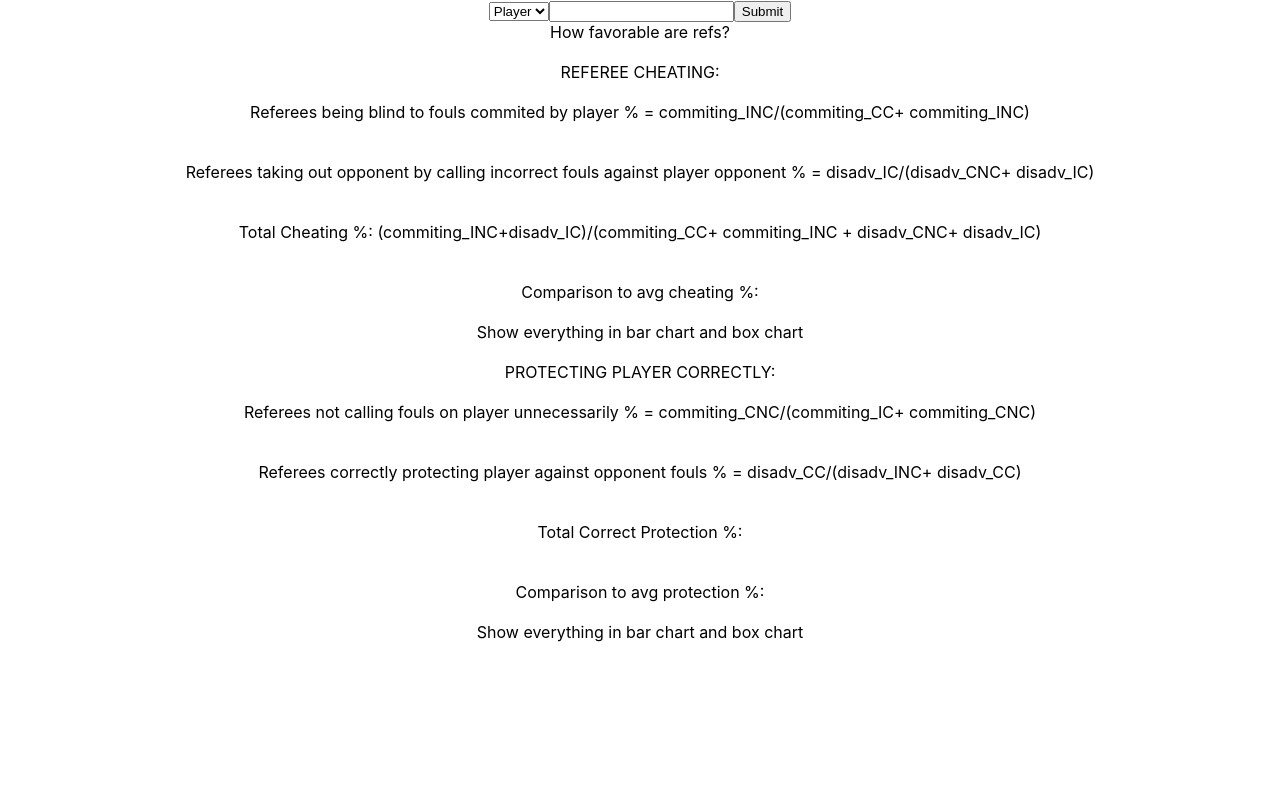
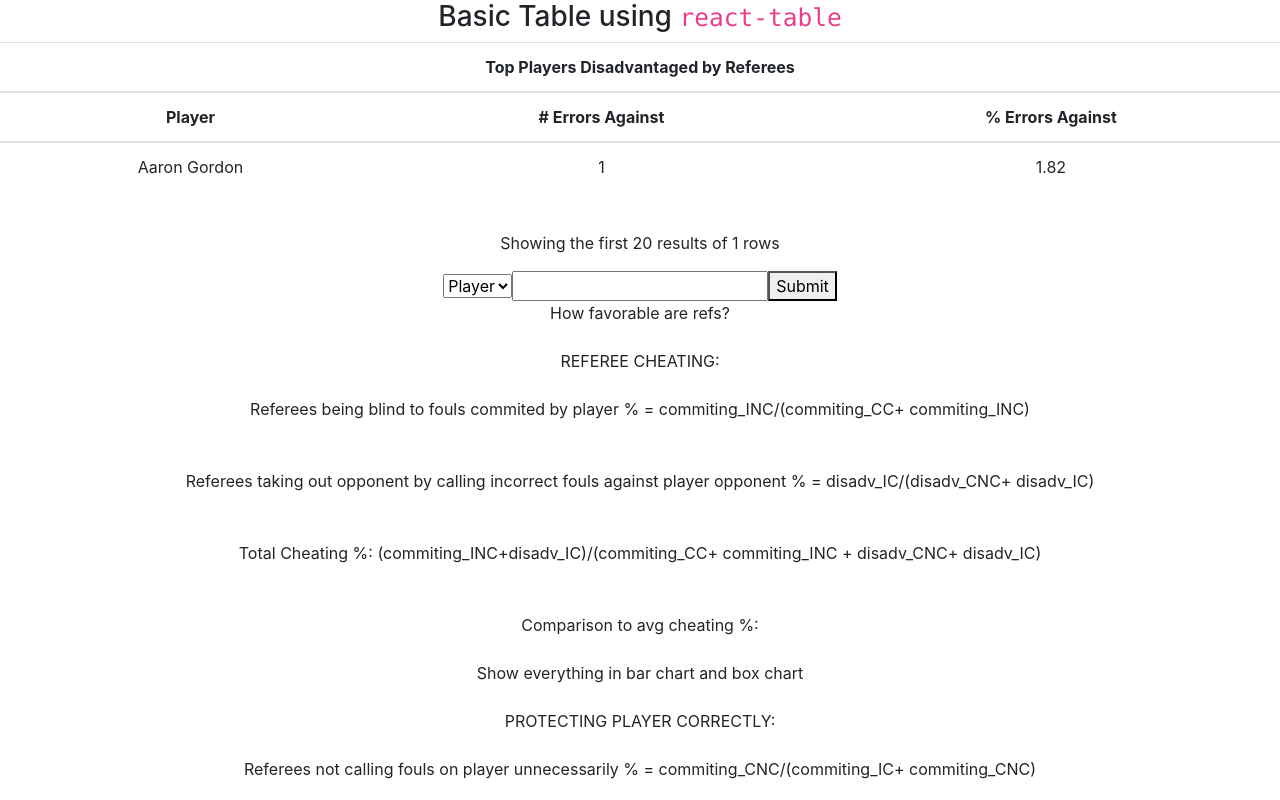
Before and after one commit to sanmesh1/nba_call_evaluation_GoogleAppEngine_website, a React (Create React App) app in the folder react_frontend/: page / in a window 1280 px wide. Shown: the top 800 px of the page. Built offline with nearby package versions, Linux system fonts and the light colour scheme.

Commit message:
got table with sorting done. need to add pagination and filtering

```diff
--- a/react_frontend/package.json
+++ b/react_frontend/package.json
@@ -6,9 +6,11 @@
     "@testing-library/jest-dom": "^5.11.4",
     "@testing-library/react": "^11.1.0",
     "@testing-library/user-event": "^12.1.10",
+    "bootstrap": "^4.5.3",
     "react": "^17.0.1",
     "react-dom": "^17.0.1",
     "react-scripts": "4.0.1",
+    "react-table": "^7.6.2",
     "web-vitals": "^0.2.4"
   },
   "scripts": {
--- a/react_frontend/src/App.js
+++ b/react_frontend/src/App.js
@@ -1,12 +1,28 @@
 import React, {Component} from 'react';
 import logo from './logo.svg';
 import './App.css';
+import SortingTableComponent from './components/basic.table';
+
 
 class RefereeingUI extends React.Component {
 	constructor(props){
 		super(props);
 		this.state = {
-			jsonOutputObject:null,
+			jsonOutputObject: [{
+				"Committing_CC": 0,
+				"Committing_CNC": 0,
+				"Committing_IC": 0,
+				"Committing_INC": 2,
+				"Disadvantaged_CC": 9,
+				"Disadvantaged_CNC": 16,
+				"Disadvantaged_IC": 1,
+				"Disadvantaged_INC": 1,
+				"PlayerName": "Aaron Gordon",
+				"num_errors_against": 1,
+				"num_errors_in_favor": 3,
+				"percent_errors_against": 1.82,
+				"percent_errors_in_favor": 5.45
+			}],
 			counter: 0,
 			teamOrPlayer: "Player",
 			teamOrPlayerName: "",
@@ -25,7 +41,7 @@ class RefereeingUI extends React.Component {
 		this.setState({teamOrPlayer: event.target.value});
 	}
 	callApi(){
-		const apiUrl = 'https://original-spider-273806.ue.r.appspot.com/get_data';
+		const apiUrl = 'https://original-spider-273806.ue.r.appspot.com/get_player_referee_accuracies_data';
 		fetch(apiUrl)
 		.then((response) =>
 		response.json()
@@ -34,8 +50,8 @@ class RefereeingUI extends React.Component {
 			console.log('This is your data', data);
 			console.log(typeof data);
 			console.log(Object.getOwnPropertyNames(data));
-			console.log(data[0].gameId);
-			console.log(typeof data[0].gameId);
+			// console.log(data[0].gameId);
+			// console.log(typeof data[0].gameId);
 			this.setState({jsonOutputObject: data,
 			counter: this.state.counter+1,
 			});
@@ -45,6 +61,10 @@ class RefereeingUI extends React.Component {
   render() {
 	return (
 		<div className="Parent">
+			<div className="table">
+				<h3>Basic Table using <code>react-table</code></h3>
+				<SortingTableComponent data={this.state.jsonOutputObject}/>
+			</div>
 			<div className="RefereeingInput">
 				{/*
 				<h1> {this.state.text} </h1>
--- /dev/null
+++ b/react_frontend/src/components/basic.table.js
@@ -0,0 +1,168 @@
+// src/components/sorting.table.js
+import React from "react";
+
+import { useTable, useSortBy } from 'react-table'
+import 'bootstrap/dist/css/bootstrap.min.css';
+
+function Table({ columns, data }) {
+    // Use the state and functions returned from useTable to build your UI
+    const {
+        getTableProps,
+        getTableBodyProps,
+        headerGroups,
+        rows,
+        prepareRow,
+    } = useTable(
+        {
+            columns,
+            data,
+        },
+        useSortBy
+    )
+
+    // Render the UI for your table
+    return (
+        <div>
+            <table className="table" {...getTableProps()}>
+                <thead>
+                    {headerGroups.map(headerGroup => (
+                        <tr {...headerGroup.getHeaderGroupProps()}>
+                            {headerGroup.headers.map(column => (
+                                // Add the sorting props to control sorting. For this example
+                                // we can add them into the header props
+                                <th {...column.getHeaderProps(column.getSortByToggleProps())}>
+                                    {column.render('Header')}
+                                    {/* Add a sort direction indicator */}
+                                    <span>
+                                        {column.isSorted
+                                            ? column.isSortedDesc
+                                                ? ' '
+                                                : ' '
+                                            : ''}
+                                    </span>
+                                </th>
+                            ))}
+                        </tr>
+                    ))}
+                </thead>
+                <tbody {...getTableBodyProps()}>
+                    {rows.map(
+                        (row, i) => {
+                            prepareRow(row);
+                            return (
+                                <tr {...row.getRowProps()}>
+                                    {row.cells.map(cell => {
+                                        return (
+                                            <td {...cell.getCellProps()}>{cell.render('Cell')}</td>
+                                        )
+                                    })}
+                                </tr>
+                            )
+                        }
+                    )}
+                </tbody>
+            </table>
+            <br />
+            <div>Showing the first 20 results of {rows.length} rows</div>
+        </div >
+    )
+}
+
+function SortingTableComponent({ data }) {
+    const columns = React.useMemo(
+        () => [
+            {
+                Header: 'Top Players Disadvantaged by Referees',
+                columns: [
+                    {
+                        Header: 'Player',
+                        accessor: 'PlayerName',
+                    },
+					{
+                        Header: '# Errors Against',
+                        accessor: 'num_errors_against',
+                    },
+                    {
+                        Header: '% Errors Against',
+                        accessor: 'percent_errors_against',
+                    },
+                ],
+            },
+        ],
+        []
+    )
+
+    // const data = [
+        // {
+            // "firstName": "committee-c15dw",
+            // "lastName": "editor-ktsjo",
+            // "age": 3,
+            // "visits": 46,
+            // "progress": 75,
+            // "status": "relationship"
+        // },
+        // {
+            // "firstName": "midnight-wad0y",
+            // "lastName": "data-7h4xf",
+            // "age": 1,
+            // "visits": 56,
+            // "progress": 15,
+            // "status": "complicated"
+        // },
+        // {
+            // "firstName": "tree-sbdb0",
+            // "lastName": "friendship-w8535",
+            // "age": 1,
+            // "visits": 45,
+            // "progress": 66,
+            // "status": "single"
+        // },
+        // {
+            // "firstName": "chin-borr8",
+            // "lastName": "shirt-zox8m",
+            // "age": 0,
+            // "visits": 25,
+            // "progress": 67,
+            // "status": "complicated"
+        // },
+        // {
+            // "firstName": "women-83ef0",
+            // "lastName": "chalk-e8xbk",
+            // "age": 9,
+            // "visits": 28,
+            // "progress": 23,
+            // "status": "relationship"
+        // },
+        // {
+            // "firstName": "women-83ef0",
+            // "lastName": "chalk-e8xbk",
+            // "age": 9,
+            // "visits": 28,
+            // "progress": 23,
+            // "status": "relationship"
+        // },
+        // {
+            // "firstName": "women-83ef0",
+            // "lastName": "chalk-e8xbk",
+            // "age": 9,
+            // "visits": 28,
+            // "progress": 23,
+            // "status": "relationship"
+        // },
+        // {
+            // "firstName": "women-83ef0",
+            // "lastName": "chalk-e8xbk",
+            // "age": 9,
+            // "visits": 28,
+            // "progress": 23,
+            // "status": "relationship"
+        // }]
+    console.log(JSON.stringify(data));
+
+
+    return (
+        <Table columns={columns} data={data} />
+    )
+}
+
+export default SortingTableComponent;
```
Also changed, not shown: 2 other files (tests, documents, lock files or other folders).
